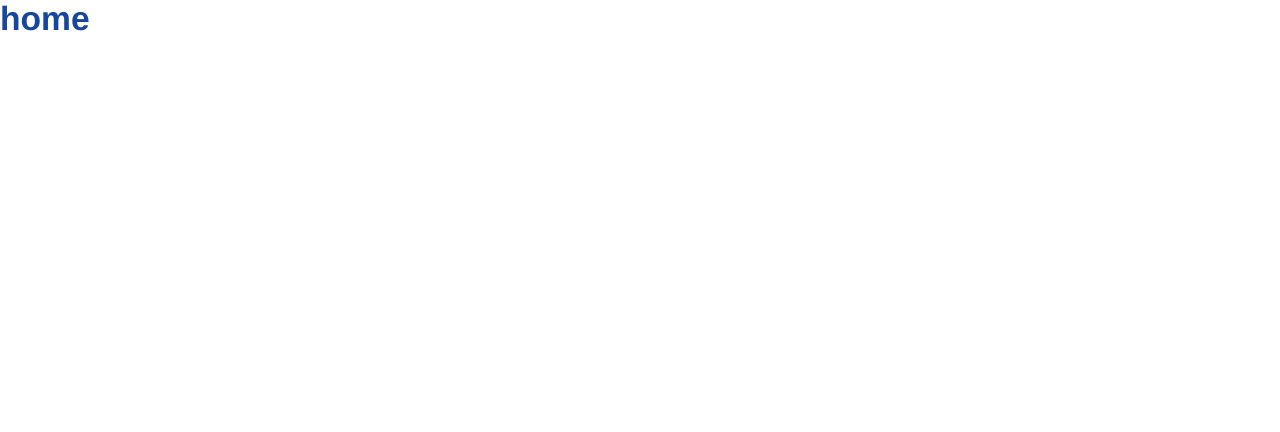
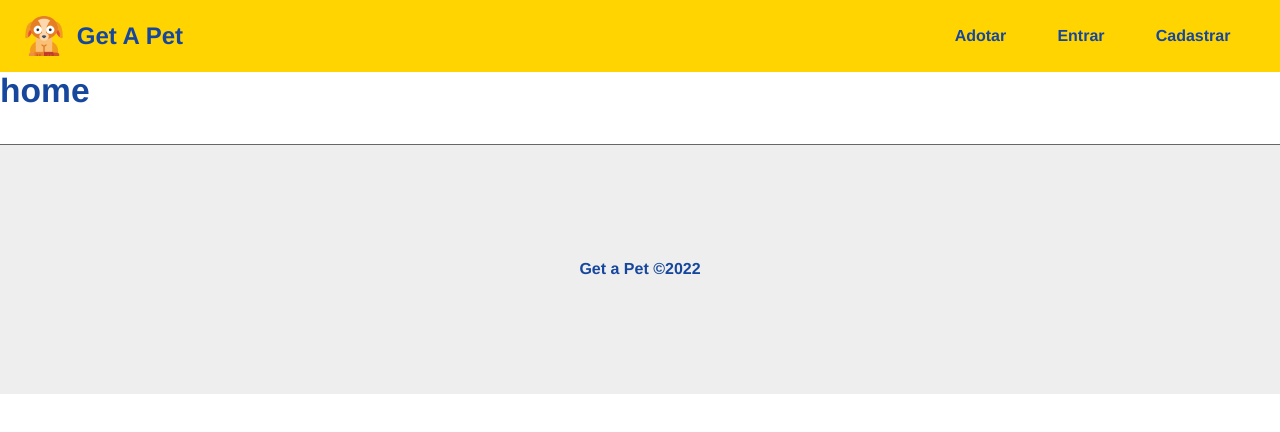
Before and after one commit to rogeritael/get_a_pet, a React (Create React App) app in the folder frontend/: page / in a window 1280 px wide. Shown: the top 432 px of the page. Built offline with nearby package versions, Linux system fonts and the light colour scheme.

Commit message:
criando header e footer do projeto

```diff
--- a/frontend/src/App.js
+++ b/frontend/src/App.js
@@ -3,14 +3,19 @@
 import Register from './components/pages/Auth/Register';
 import Home from './components/pages/Home';
 
+//components
+import Navbar from './components/layout/Navbar';
+import Footer from './components/layout/Footer';
 function App() {
   return (
     <Router>
+      <Navbar/>
       <Routes>
         <Route path="/login" element={<Login />} />
         <Route path="/register" element={<Register />} />
         <Route path="/" element={<Home />} />
       </Routes>
+      <Footer/>
     </Router>
   );
 }
--- /dev/null
+++ b/frontend/src/components/layout/Footer.js
@@ -0,0 +1,11 @@
+import styles from './Footer.module.css';
+
+function Footer(){
+    return (
+        <footer className={ styles.footer } >
+            <p className="bold"><span>Get a Pet</span> &copy;2022</p>
+        </footer>
+    );
+}
+
+export default Footer;
--- /dev/null
+++ b/frontend/src/components/layout/Footer.module.css
@@ -0,0 +1,9 @@
+.footer{
+    height: 250px;
+    display: flex;
+    align-items: center;
+    justify-content: center;
+    background-color: #EEE;
+    color: #444;
+    border-top: 1px solid #666;
+}
--- /dev/null
+++ b/frontend/src/components/layout/Navbar.js
@@ -0,0 +1,27 @@
+import { Link } from 'react-router-dom';
+import Logo from '../../assets/img/logo.png';
+import styles from './Navbar.module.css';
+
+function Navbar(){
+    return (
+        <nav className={styles.navbar}>
+            <div className={styles.navbar_logo}>
+                <img src={Logo} alt="Get A Pet"/>
+                <h2>Get A Pet</h2>
+            </div>
+            <ul>
+                <li>
+                    <Link to="/">Adotar</Link>
+                </li>
+                <li>
+                    <Link to="/login">Entrar</Link>
+                </li>
+                <li>
+                    <Link to="/register">Cadastrar</Link>
+                </li>
+            </ul>
+        </nav>
+    );
+}
+
+export default Navbar;
--- /dev/null
+++ b/frontend/src/components/layout/Navbar.module.css
@@ -0,0 +1,41 @@
+.navbar {
+    display: flex;
+    justify-content: space-between;
+    padding: 1em 1.5em;
+    background-color: #ffd400;
+    color: #16479d;
+}
+
+.navbar_logo{
+    display: flex;
+    align-items: center;
+}
+
+.navbar_logo img{
+    width: 40px;
+    margin-right: 0.8em;
+}
+
+.navbar ul{
+    display: flex;
+    align-items: center;
+    list-style: none;
+}
+
+.navbar ul li, .navbar li a{
+    text-decoration: none;
+    color: #16479d;
+    font-weight: bold;
+    cursor: pointer;
+    transition: .5s;
+    padding: .5em .8em;
+    border-radius: 5px;
+}
+
+.navbar li:hover{
+    background-color: #16479d;
+}
+
+.navbar ul li:hover > a{
+    color: #fff;
+}
```
